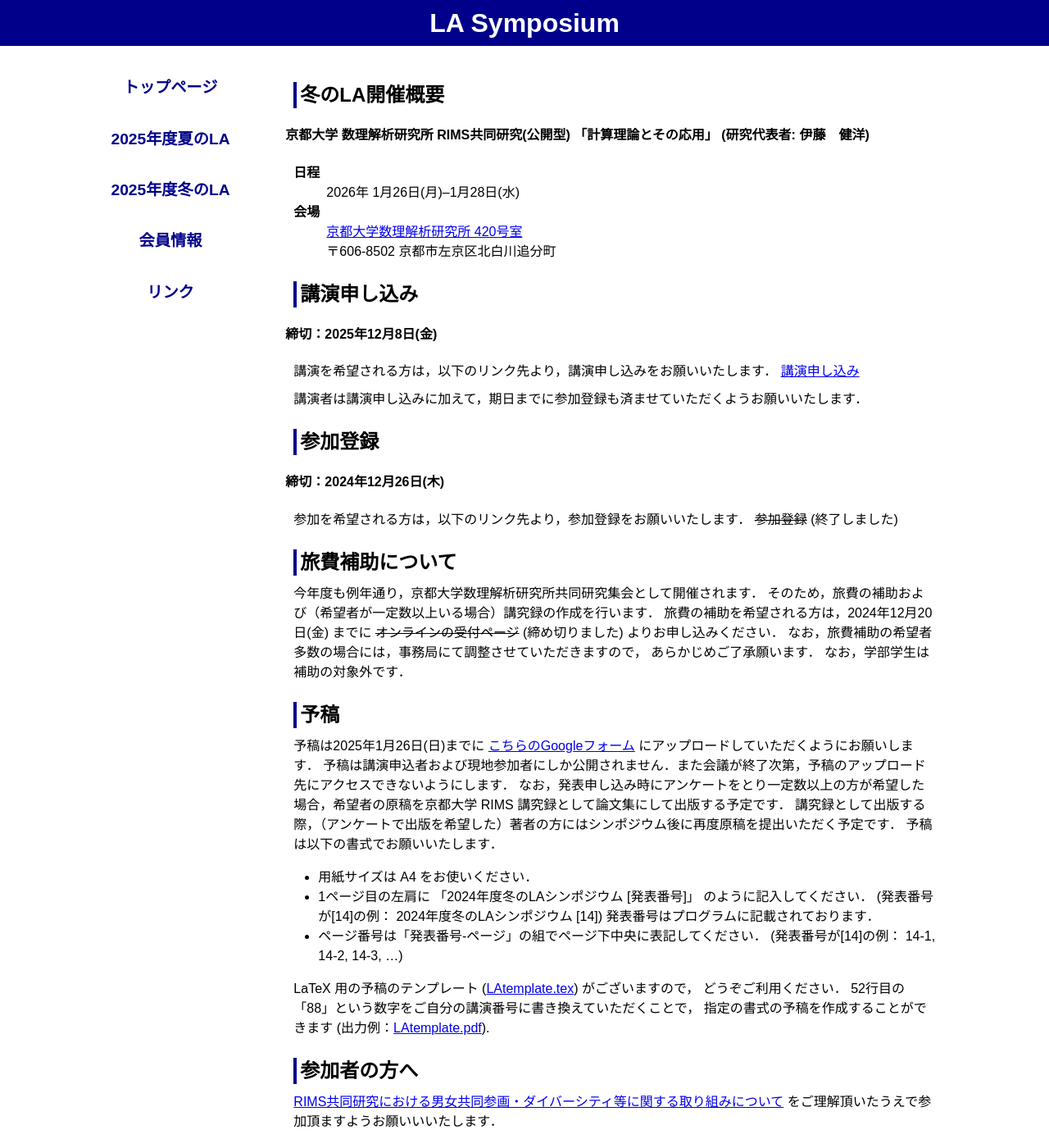
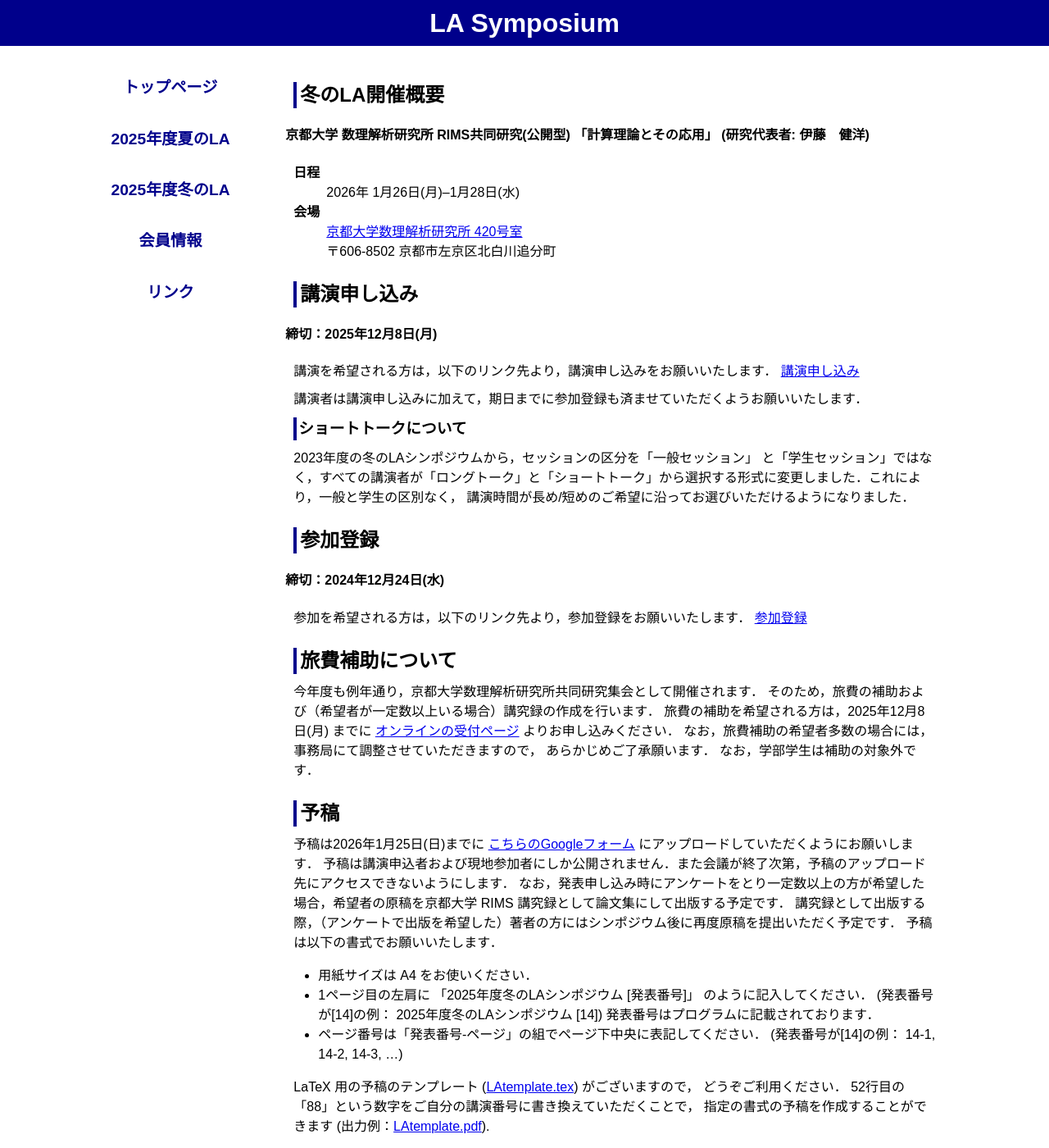
Before and after one commit to ytamura12/la-symposium_test.github.io, a Jekyll site: the page built from 2025/winter.md, in a window 1280 px wide and 1400 px high. Shown: the whole window at 82% size. Built offline with Jekyll 4.4.1, drawn with Linux system fonts in a browser that asks for light colours.

Commit message:
Update winter.md

```diff
--- a/2025/winter.md
+++ b/2025/winter.md
@@ -19,7 +19,7 @@ title: LA Symposium 2025, 冬のLA
 
 講演申し込み
 --------
-#### 締切：2025年12月8日(金)
+#### 締切：2025年12月8日(月)
 
 講演を希望される方は，以下のリンク先より，講演申し込みをお願いいたします．
 <!-- <del>講演申し込み</del> (締め切りました) -->
@@ -27,21 +27,19 @@ title: LA Symposium 2025, 冬のLA
 
 
 講演者は講演申し込みに加えて，期日までに参加登録も済ませていただくようお願いいたします．
-<!--
-※ 今年度の冬のLAシンポジウムから，セッションの区分を「一般セッション」
-と「学生セッション」ではなく，すべての講演者が「一般講演」と「ショート
-トーク」から選択する形式に変更しました．これにより，一般と学生の区別なく，
-講演時間が長め/短めのご希望に沿ってお選びいただけるようになりました．
--->
+
+### ショートトークについて
+2023年度の冬のLAシンポジウムから，セッションの区分を「一般セッション」 と「学生セッション」ではなく，すべての講演者が「ロングトーク」と「ショートトーク」から選択する形式に変更しました．これにより，一般と学生の区別なく， 講演時間が長め/短めのご希望に沿ってお選びいただけるようになりました．
+
 
 
 参加登録
 --------
-#### 締切：2024年12月26日(木)
+#### 締切：2024年12月24日(水)
 
 参加を希望される方は，以下のリンク先より，参加登録をお願いいたします．
-<del>参加登録</del> (終了しました)
-<!--[参加登録](https://art.ist.hokudai.ac.jp/LA/sanka/){:target="_blank"}-->
+<!--　<del>参加登録</del> (終了しました) -->
+[参加登録](https://forms.gle/tSpR3gygm9EBesoJ9){:target="_blank"}
 
 
 
@@ -50,9 +48,9 @@ title: LA Symposium 2025, 冬のLA
 
 今年度も例年通り，京都大学数理解析研究所共同研究集会として開催されます．
 そのため，旅費の補助および（希望者が一定数以上いる場合）講究録の作成を行います．
-旅費の補助を希望される方は，2024年12月20日(金) までに
-<del>オンラインの受付ページ</del> (締め切りました)
-<!-- [オンラインの受付ページ](https://art.ist.hokudai.ac.jp/LA/ryohi/){:target="_blank"}-->
+旅費の補助を希望される方は，2025年12月8日(月) までに
+<!-- <del>オンラインの受付ページ</del> (締め切りました) -->
+[オンラインの受付ページ](https://forms.gle/GzZQenWjujGPYte98){:target="_blank"}
 よりお申し込みください．
 なお，旅費補助の希望者多数の場合には，事務局にて調整させていただきますので， あらかじめご了承願います． なお，学部学生は補助の対象外です．
 
@@ -60,7 +58,7 @@ title: LA Symposium 2025, 冬のLA
 
 予稿
 --------
-予稿は2025年1月26日(日)までに [こちらのGoogleフォーム](https://docs.google.com/forms/d/e/1FAIpQLSdoj8SjFQAhe3VU1BvOY-9screS9uF2RRr1_NsUbWfjjt1Zmg/viewform){:target="_blank"} にアップロードしていただくようにお願いします．
+予稿は2026年1月25日(日)までに [こちらのGoogleフォーム](https://forms.gle/iXceA59ukbNsLvpz5){:target="_blank"} にアップロードしていただくようにお願いします．
 予稿は講演申込者および現地参加者にしか公開されません．また会議が終了次第，予稿のアップロード先にアクセスできないようにします．
 なお，発表申し込み時にアンケートをとり一定数以上の方が希望した場合，希望者の原稿を京都大学 RIMS 講究録として論文集にして出版する予定です．
 講究録として出版する際，（アンケートで出版を希望した）著者の方にはシンポジウム後に再度原稿を提出いただく予定です．
@@ -69,7 +67,7 @@ title: LA Symposium 2025, 冬のLA
 予稿は以下の書式でお願いいたします．
 
 * 用紙サイズは A4 をお使いください．
-* 1ページ目の左肩に 「2024年度冬のLAシンポジウム [発表番号]」 のように記入してください． (発表番号が[14]の例： 2024年度冬のLAシンポジウム [14])
+* 1ページ目の左肩に 「2025年度冬のLAシンポジウム [発表番号]」 のように記入してください． (発表番号が[14]の例： 2025年度冬のLAシンポジウム [14])
   発表番号はプログラムに記載されております．
 * ページ番号は「発表番号-ページ」の組でページ下中央に表記してください． (発表番号が[14]の例： 14-1, 14-2, 14-3, ...)
 
```
